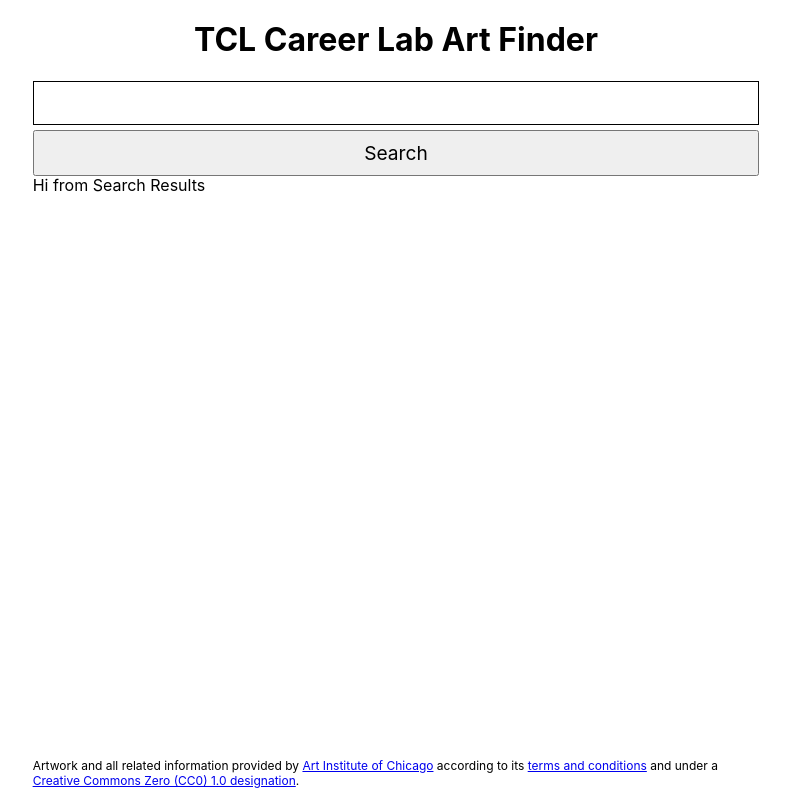
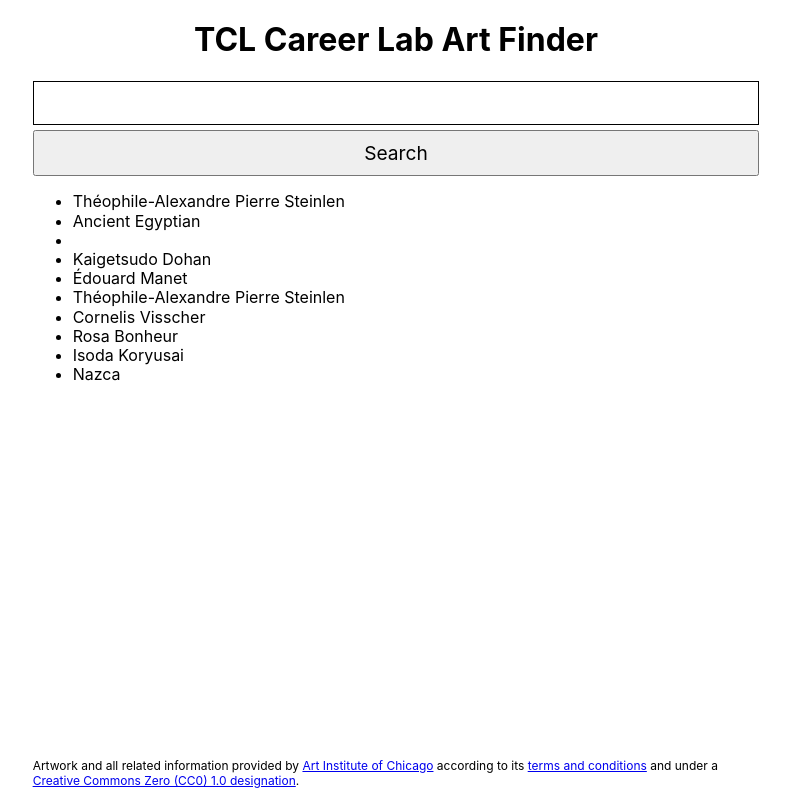
Before and after one commit to jongranados/career-lab-take-home-assignment, a React (Vite) app: page / in a window 1280 px wide. Both pictures are taken after typing "Sample" into the empty fields and a click on the button "Search". Shown: the whole page, without its empty margins (244-1034 px from the left). Built offline with nearby package versions, Linux system fonts and the light colour scheme.

Commit message:
feat: render ul of fetched data

```diff
--- a/src/components/App.jsx
+++ b/src/components/App.jsx
@@ -8,11 +8,11 @@ import { SearchResults } from './SearchResults';
 import './App.css';
 
 export function App() {
-	const [cachedData, setCachedData] = useState([]);
+	const [cachedResults, setCachedData] = useState();
 	function onSearchSubmit(query) {
 		// Search for the users's query.
 		// TODO: render the results, instead of logging them to the console.
-		// NOTE: `searchArtworks` currently returns local cachedData, so that we
+		// NOTE: `searchArtworks` currently returns local cachedResults, so that we
 		// don't make too many requests to the API! Once we've built out
 		// our UI, we need to make real requests!
 		// @see: ./src/api.js
@@ -26,7 +26,7 @@ export function App() {
 		<div className="App">
 			<h1>TCL Career Lab Art Finder</h1>
 			<SearchForm onSearchSubmit={onSearchSubmit} />
-			<SearchResults cachedData={cachedData} />
+			<SearchResults cachedResults={cachedResults} />
 			<Footer />
 		</div>
 	);
--- a/src/components/SearchResults.jsx
+++ b/src/components/SearchResults.jsx
@@ -1,3 +1,13 @@
-export function SearchResults({ cachedData }) {
-	return <>Hi from Search Results</>;
+export function SearchResults({ cachedResults }) {
+	if (!cachedResults) return;
+	const { data } = cachedResults;
+
+	return (
+		<ul>
+			{data.map((cachedDatum) => {
+				console.log(cachedDatum);
+				return <li key={cachedDatum.image_id}>{cachedDatum.artist_title}</li>;
+			})}
+		</ul>
+	);
 }
```
